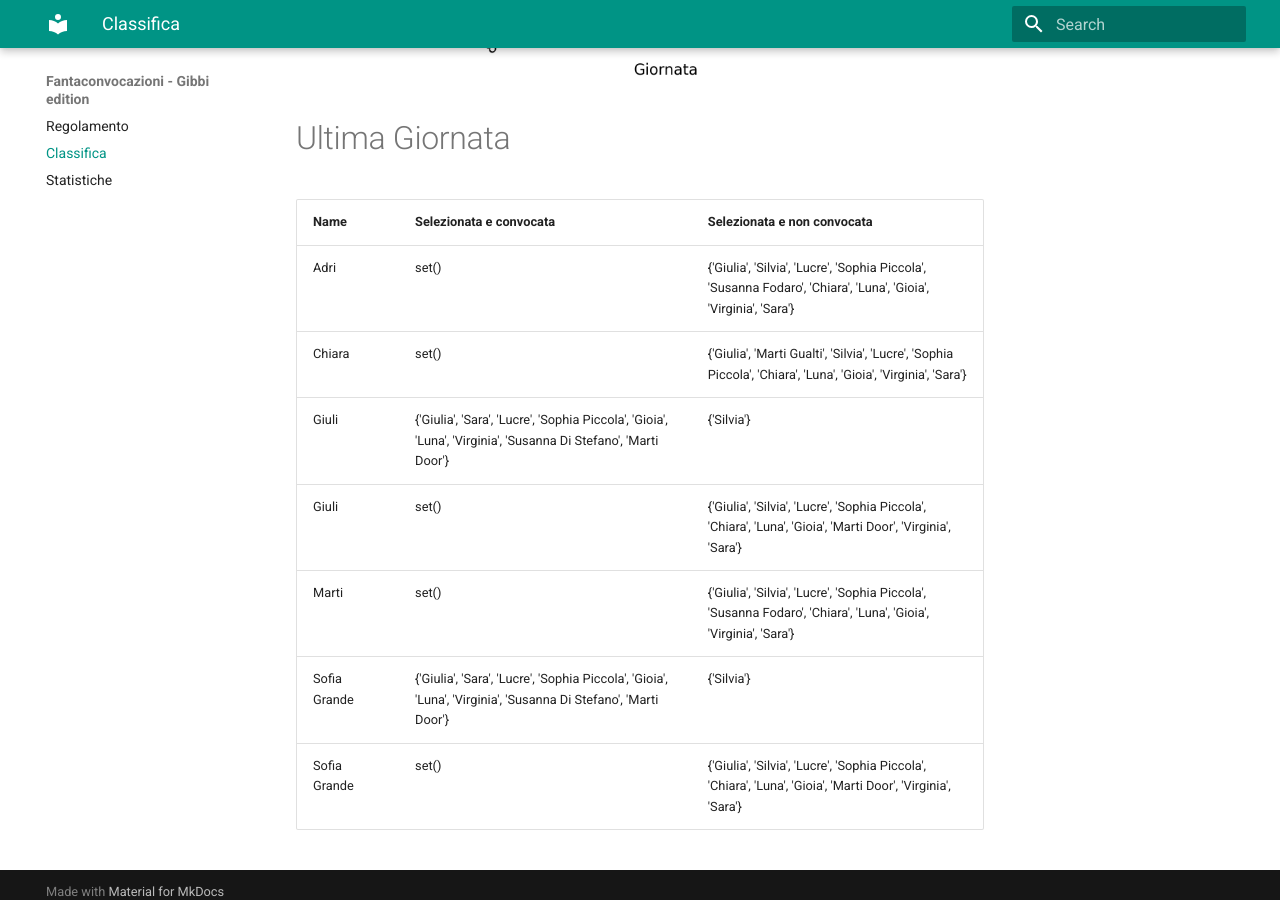
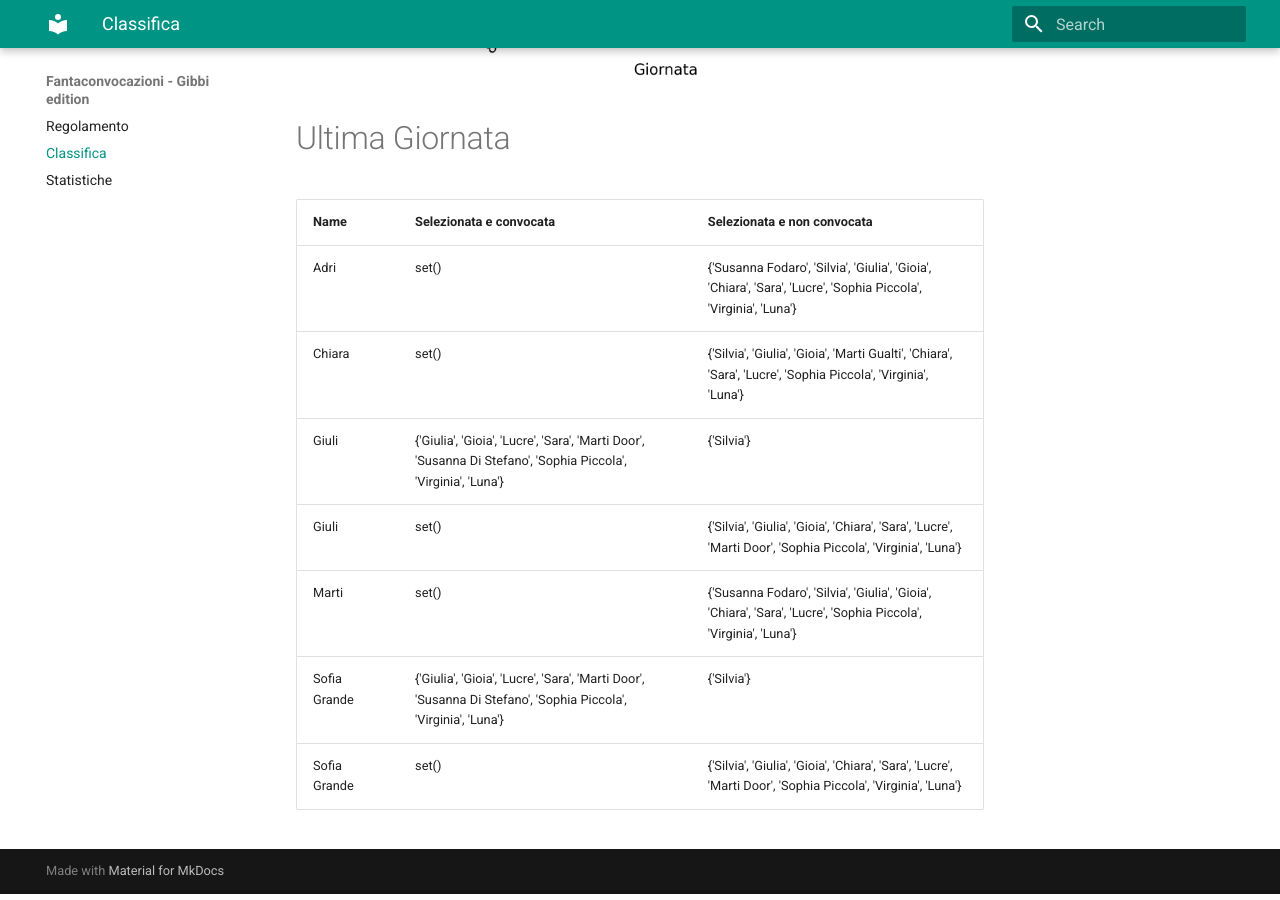
Before and after one commit to martinig94/fantagibbi, an MkDocs documentation site: the page built from docs/Classifica.md, in a window 1280 px wide and 900 px high, scrolled down 1030 px. Built offline with MkDocs 1.6.1 and Material for MkDocs 9.7.7, drawn with Linux system fonts in a browser that asks for light colours.

Commit message:
Auto-update from main.py

```diff
--- a/docs/Classifica.md
+++ b/docs/Classifica.md
@@ -18,11 +18,11 @@
 <!-- START_TABLE CORRECT -->
 | Name         | Selezionata e convocata                                                                                        | Selezionata e non convocata                                                                                      |
 |:-------------|:---------------------------------------------------------------------------------------------------------------|:-----------------------------------------------------------------------------------------------------------------|
-| Adri         | set()                                                                                                          | {'Giulia', 'Silvia', 'Lucre', 'Sophia Piccola', 'Susanna Fodaro', 'Chiara', 'Luna', 'Gioia', 'Virginia', 'Sara'} |
-| Chiara       | set()                                                                                                          | {'Giulia', 'Marti Gualti', 'Silvia', 'Lucre', 'Sophia Piccola', 'Chiara', 'Luna', 'Gioia', 'Virginia', 'Sara'}   |
-| Giuli        | {'Giulia', 'Sara', 'Lucre', 'Sophia Piccola', 'Gioia', 'Luna', 'Virginia', 'Susanna Di Stefano', 'Marti Door'} | {'Silvia'}                                                                                                       |
-| Giuli        | set()                                                                                                          | {'Giulia', 'Silvia', 'Lucre', 'Sophia Piccola', 'Chiara', 'Luna', 'Gioia', 'Marti Door', 'Virginia', 'Sara'}     |
-| Marti        | set()                                                                                                          | {'Giulia', 'Silvia', 'Lucre', 'Sophia Piccola', 'Susanna Fodaro', 'Chiara', 'Luna', 'Gioia', 'Virginia', 'Sara'} |
-| Sofia Grande | {'Giulia', 'Sara', 'Lucre', 'Sophia Piccola', 'Gioia', 'Luna', 'Virginia', 'Susanna Di Stefano', 'Marti Door'} | {'Silvia'}                                                                                                       |
-| Sofia Grande | set()                                                                                                          | {'Giulia', 'Silvia', 'Lucre', 'Sophia Piccola', 'Chiara', 'Luna', 'Gioia', 'Marti Door', 'Virginia', 'Sara'}     |
+| Adri         | set()                                                                                                          | {'Susanna Fodaro', 'Silvia', 'Giulia', 'Gioia', 'Chiara', 'Sara', 'Lucre', 'Sophia Piccola', 'Virginia', 'Luna'} |
+| Chiara       | set()                                                                                                          | {'Silvia', 'Giulia', 'Gioia', 'Marti Gualti', 'Chiara', 'Sara', 'Lucre', 'Sophia Piccola', 'Virginia', 'Luna'}   |
+| Giuli        | {'Giulia', 'Gioia', 'Lucre', 'Sara', 'Marti Door', 'Susanna Di Stefano', 'Sophia Piccola', 'Virginia', 'Luna'} | {'Silvia'}                                                                                                       |
+| Giuli        | set()                                                                                                          | {'Silvia', 'Giulia', 'Gioia', 'Chiara', 'Sara', 'Lucre', 'Marti Door', 'Sophia Piccola', 'Virginia', 'Luna'}     |
+| Marti        | set()                                                                                                          | {'Susanna Fodaro', 'Silvia', 'Giulia', 'Gioia', 'Chiara', 'Sara', 'Lucre', 'Sophia Piccola', 'Virginia', 'Luna'} |
+| Sofia Grande | {'Giulia', 'Gioia', 'Lucre', 'Sara', 'Marti Door', 'Susanna Di Stefano', 'Sophia Piccola', 'Virginia', 'Luna'} | {'Silvia'}                                                                                                       |
+| Sofia Grande | set()                                                                                                          | {'Silvia', 'Giulia', 'Gioia', 'Chiara', 'Sara', 'Lucre', 'Marti Door', 'Sophia Piccola', 'Virginia', 'Luna'}     |
 <!-- END_TABLE CORRECT -->
```
